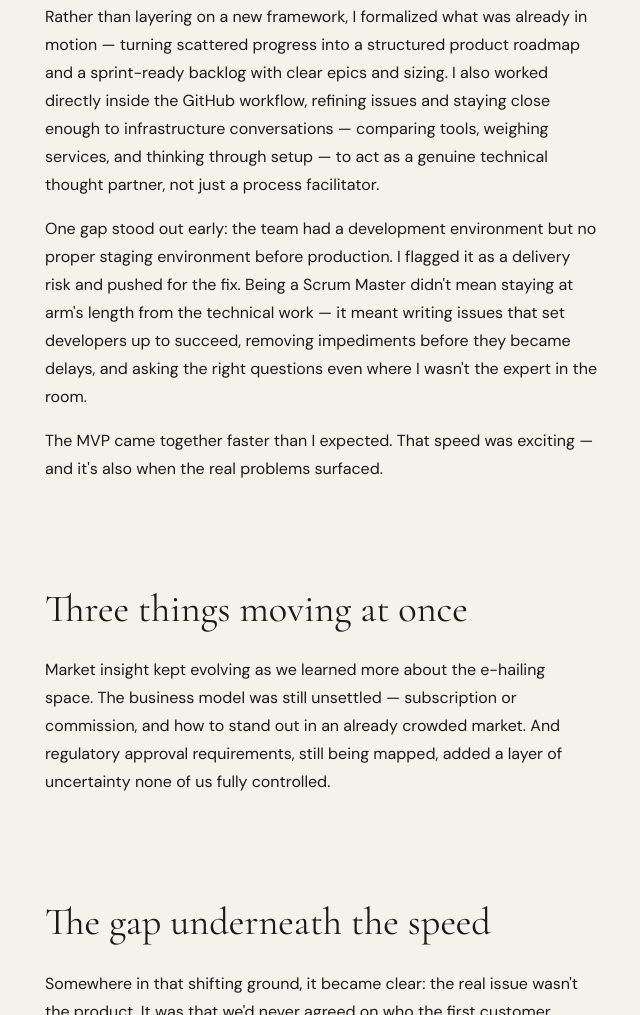
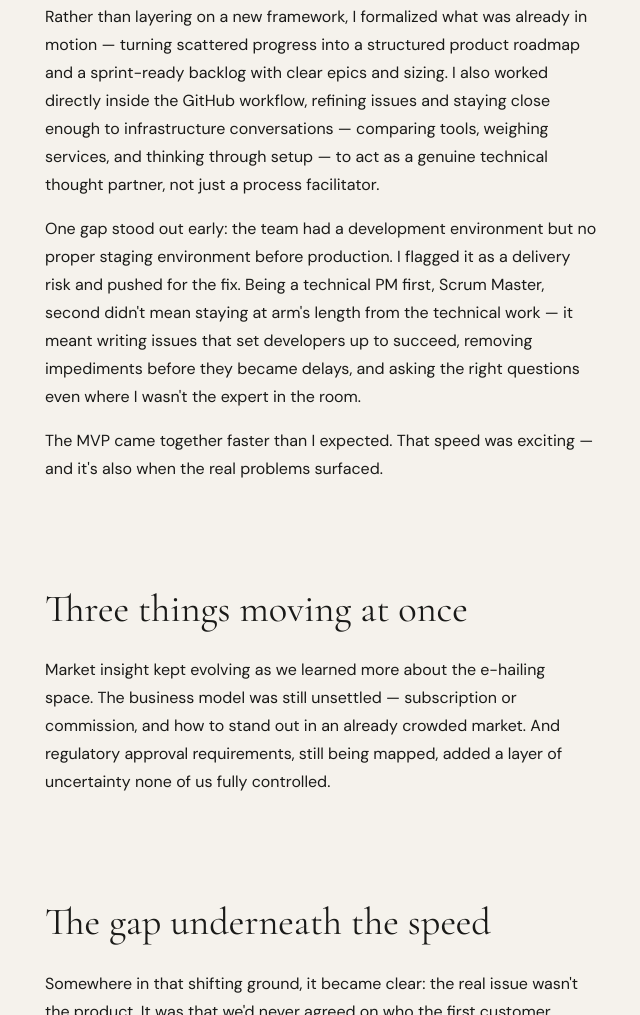
Before and after one commit to DestiMabwe/destimabwe.github.io, a website: page siyaya-case-study.html in a window 1280 px wide. Shown: the part 1087-2102 px from the top of the page, without its empty margins (319-959 px from the left). Drawn offline with nearby package versions, Linux system fonts and the light colour scheme.

Commit message:
edits - 15 July

```diff
--- a/siyaya-case-study.html
+++ b/siyaya-case-study.html
@@ -37,7 +37,7 @@
 
         <h2 class="case-study-section">Formalizing, not imposing</h2>
         <p>Rather than layering on a new framework, I formalized what was already in motion — turning scattered progress into a structured product roadmap and a sprint-ready backlog with clear epics and sizing. I also worked directly inside the GitHub workflow, refining issues and staying close enough to infrastructure conversations — comparing tools, weighing services, and thinking through setup — to act as a genuine technical thought partner, not just a process facilitator.</p>
-        <p>One gap stood out early: the team had a development environment but no proper staging environment before production. I flagged it as a delivery risk and pushed for the fix. Being a Scrum Master didn't mean staying at arm's length from the technical work — it meant writing issues that set developers up to succeed, removing impediments before they became delays, and asking the right questions even where I wasn't the expert in the room.</p>
+        <p>One gap stood out early: the team had a development environment but no proper staging environment before production. I flagged it as a delivery risk and pushed for the fix. Being a technical PM first, Scrum Master, second didn't mean staying at arm's length from the technical work — it meant writing issues that set developers up to succeed, removing impediments before they became delays, and asking the right questions even where I wasn't the expert in the room.</p>
         <p>The MVP came together faster than I expected. That speed was exciting — and it's also when the real problems surfaced.</p>
 
         <h2 class="case-study-section">Three things moving at once</h2>
```
Also changed, not shown: index.html (+1 -1 lines).
